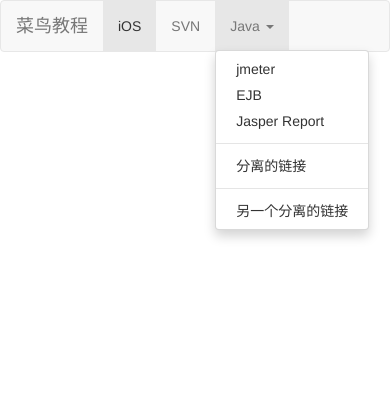
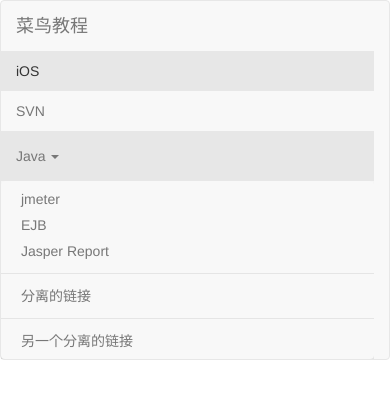
Before and after one commit to Iris505/mfs-homework, a plain HTML site: page CSSmedia3.html in a window 390 px wide. Both pictures are taken after a click on the link "Java". Drawn offline with Linux system fonts and the light colour scheme.

Commit message:
CSSmedia3

```diff
--- a/CSSmedia3.html
+++ b/CSSmedia3.html
@@ -4,7 +4,7 @@
     <meta charset="UTF-8">
     <meta name="viewport" content="width=device-width, initial-scale=1.0">
     <meta http-equiv="X-UA-Compatible" content="ie=edge">
-    <title>Document</title>
+    <title>Bootstrap 实例 - 默认的导航栏</title>
     <style>
         *{
             margin: 0;
@@ -113,6 +113,36 @@
             overflow: hidden;
             background-color: #e5e5e5;
         }
+        @media only screen and (max-width: 768px) {
+            .container-fluid{
+                flex-direction: column;
+            }
+            .navbar-nav{
+                flex-direction: column;
+                margin-left: -15px;
+            }
+            .navbar-nav>li{
+                width: 100%;
+                padding: 10px 15px;
+            }
+            .navbar-header{
+                width:100%;
+            }
+            .dropdown-toggle{
+                width: 100%;
+            }
+            .dropdown-toggle:focus+ul{
+                width: 100%;
+                position: static;
+                display: flex;
+                flex-direction: column;
+                border: none;
+                background-color: #f8f8f8;
+            }
+            .dropdown-toggle:focus+ul>li>a{
+                color: #777;
+            }
+        }
     </style>
 </head>
 <body>
```
